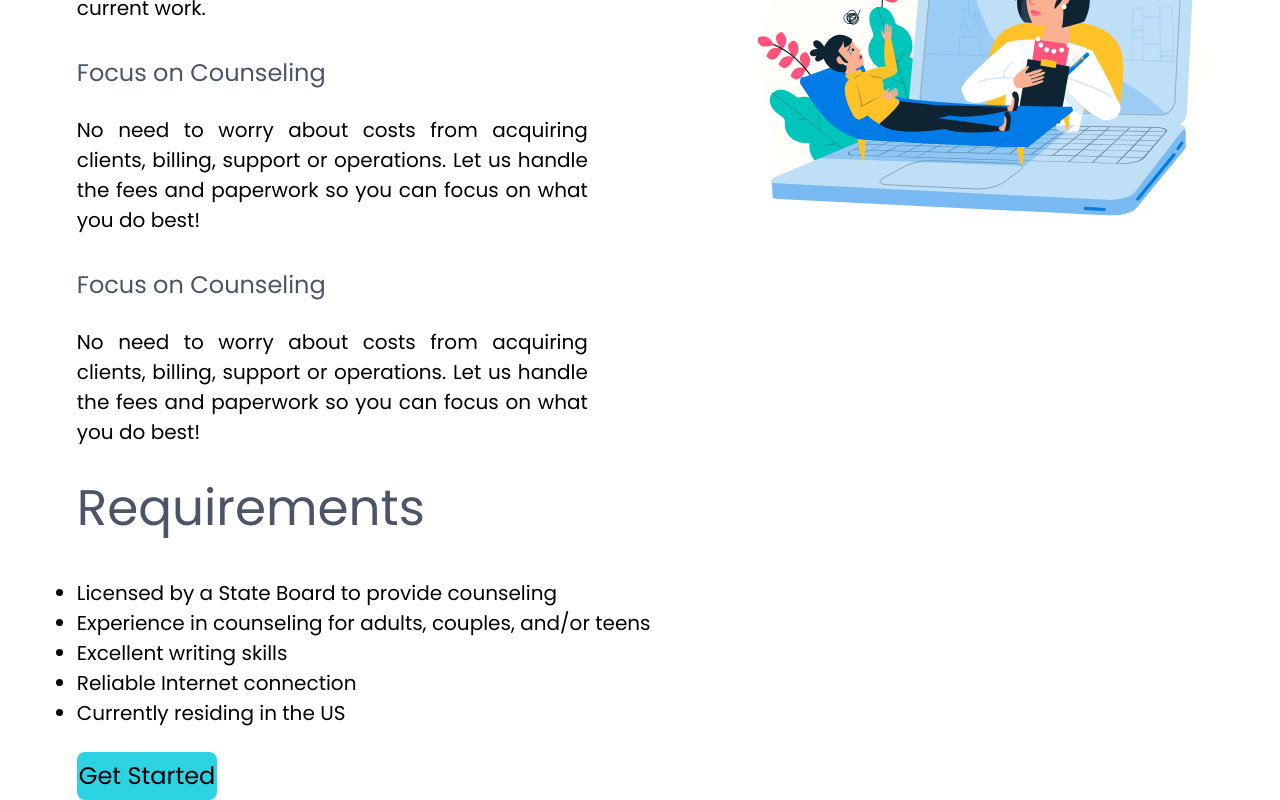
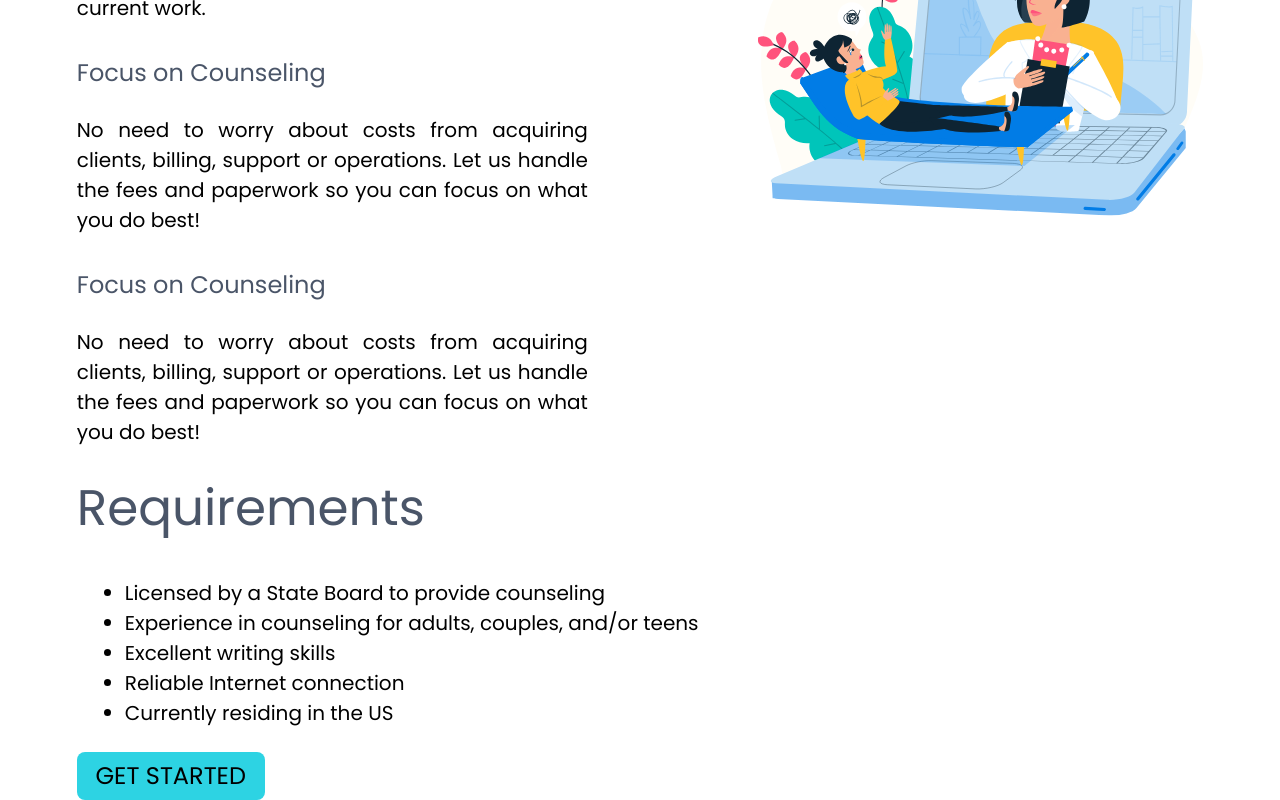
Before and after one commit to AllanSaleh/capstone-project-online-healing, a React (Create React App) app: page / in a window 1280 px wide. Shown: the part 406-1206 px from the top of the page. Built offline with nearby package versions, Linux system fonts and the light colour scheme.

Commit message:
working with healing 3

```diff
--- a/src/Components/WorkingWithHealling/Working.js
+++ b/src/Components/WorkingWithHealling/Working.js
@@ -28,7 +28,7 @@ export default function WorkingWithHealing() {
             <div className="space-y-6 mt-8">
                <div>
                    <p className="text-title text-gray-700 space-y-6 " >Requirements</p>
-                   <ul className="text-jusfify w-3/4 text-paragraph mt-8 list-disc">
+                   <ul className="text-jusfify w-3/4 text-paragraph mt-8 list-disc px pl-12">
                        <li>Licensed by a State Board to provide counseling</li>
                        <li>Experience in counseling for adults, couples, and/or teens</li>
                        <li>Excellent writing skills</li>
@@ -36,7 +36,7 @@ export default function WorkingWithHealing() {
                        <li>Currently residing in the US</li>
                    </ul>
                </div>
-               <button className=" h-12 text-subtitle bg-blue-dark rounded-lg border-2 border-transparent hover:bg-white hover:text-blue-dark hovrr:border-blue-dark px-100">Get Started</button>
+               <button className="w-1/6 h-12 text-subtitle bg-blue-dark rounded-lg border-2 border-transparent hover:bg-white hover:text-blue-dark hover:border-blue-dark px-100 uppercase">Get Started</button>
             </div>
 
         </div>
```
